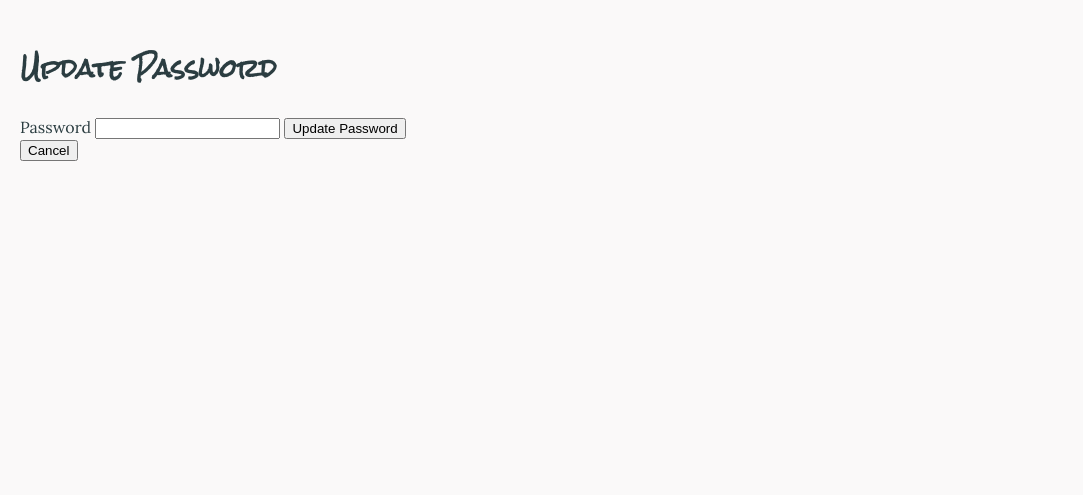
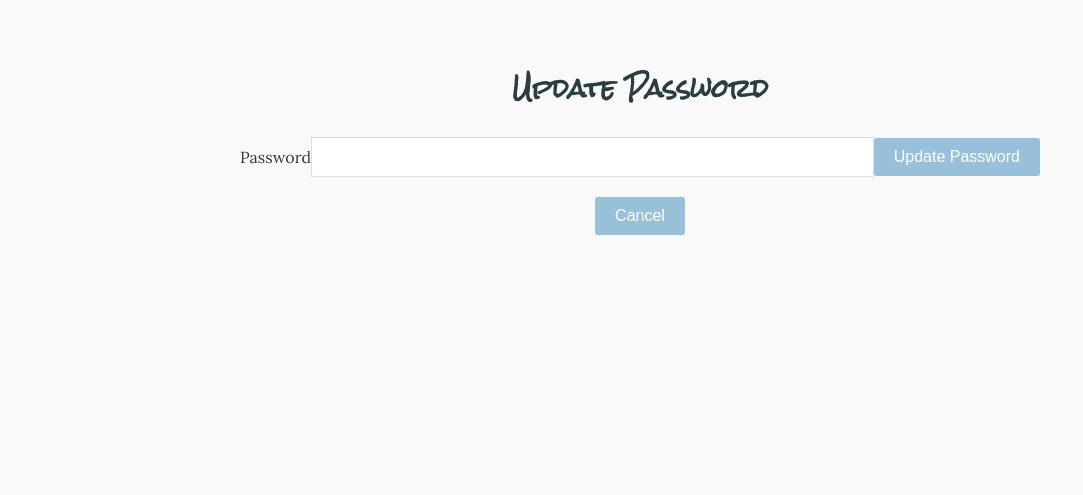
Before and after one commit to anisha-arya/Soap, a Flask app: page /update_info/password in a window 1280 px wide. Shown: the part 100-595 px from the top of the page, without its empty margins (0-1083 px from the left). Run offline with Flask 3, Linux system fonts and the light colour scheme; a user stored in the database is signed in; data comes from the database, SQL or seed files in the repository.

Commit message:
Styled the update information page

```diff
--- a/static/styles.css
+++ b/static/styles.css
@@ -122,25 +122,24 @@ li {
 }
 
 .search-bar {
-    flex-grow: 1;
     max-width: 300px;
 }
 
-.search-bar input[type="text"],
-.search-form input[type="text"] {
+input[type="text"] {
     padding: 10px;
     font-size: 16px;
     border: 1px solid #ddd;
     width: 100%;
+    flex: 1;
     box-sizing: border-box;
 }
 
 .search-form {
-    flex-grow: 1;
     min-width: 100%;
 }
 
-.input-wrapper {
+.input-wrapper,
+.update-form {
     display: flex;
     align-items: center;
     width: 100%;
@@ -282,10 +281,6 @@ li {
     box-sizing: border-box;
 }
 
-button[type="submit"]:hover {
-    background-color: #b5446e;
-}
-
 /* Search Results */
 .search-results-container {
     width: 100%;
@@ -349,7 +344,9 @@ button[type="submit"]:hover {
 }
 
 .add-to-cart,
-.user-dropdown-btn {
+.user-dropdown-btn,
+.cancel-button,
+.update-button {
     display: inline-block;
     padding: 10px 20px;
     font-size: 16px;
@@ -361,7 +358,10 @@ button[type="submit"]:hover {
     text-decoration: none;
 }
 
-.add-to-cart:hover {
+.add-to-cart:hover,
+.user-dropdown-btn:hover,
+.cancel-button:hover,
+.update-button:hover {
     background-color: #2b3d41;
 }
 
@@ -414,7 +414,7 @@ button[type="submit"]:hover {
 }
 
 /* User Info Page */
-.user-info-container {
+.user-info-container, .update-info-container {
     max-width: 800px;
     margin: 0 auto;
     padding: 20px;
--- a/templates/update_info.html
+++ b/templates/update_info.html
@@ -5,12 +5,13 @@
 {% block content %}
 <div class="update-info-container">
     <h2>Update {{ field.replace('_', ' ').title() }}</h2>
-    <form method="POST">
+    <form method="POST" class="update-form">
         <label for="{{ field }}">{{ field.replace('_', ' ').title() }}</label>
         <input type="text" id="{{ field }}" name="{{ field }}" required>
 
         <button type="submit" class="update-button">Update {{ field.replace('_', ' ').title() }}</button>
     </form>
-    <a href="{{ url_for('userinfo', userid=userid) }}"><button type="button">Cancel</button></a>
+    <br>
+    <a href="{{ url_for('userinfo', userid=userid) }}"><button type="button" class="cancel-button">Cancel</button></a>
 </div>
 {% endblock %}
```
